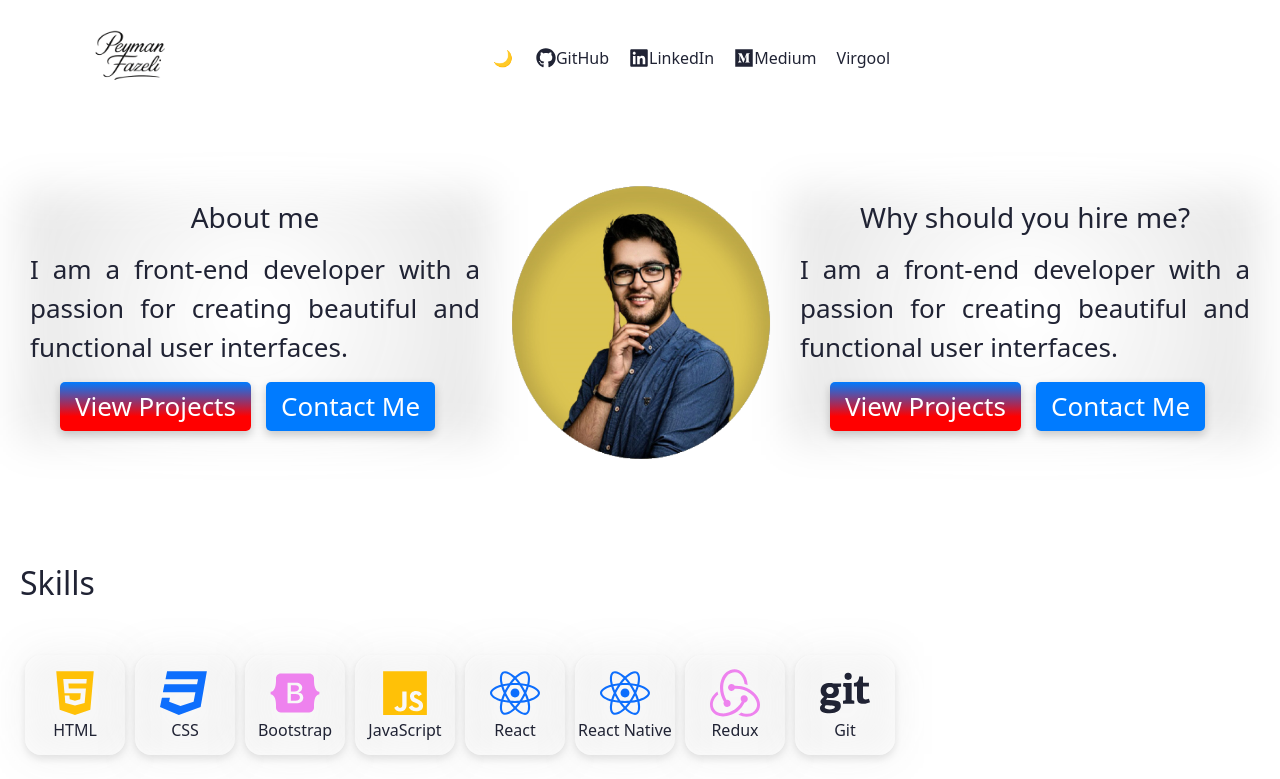
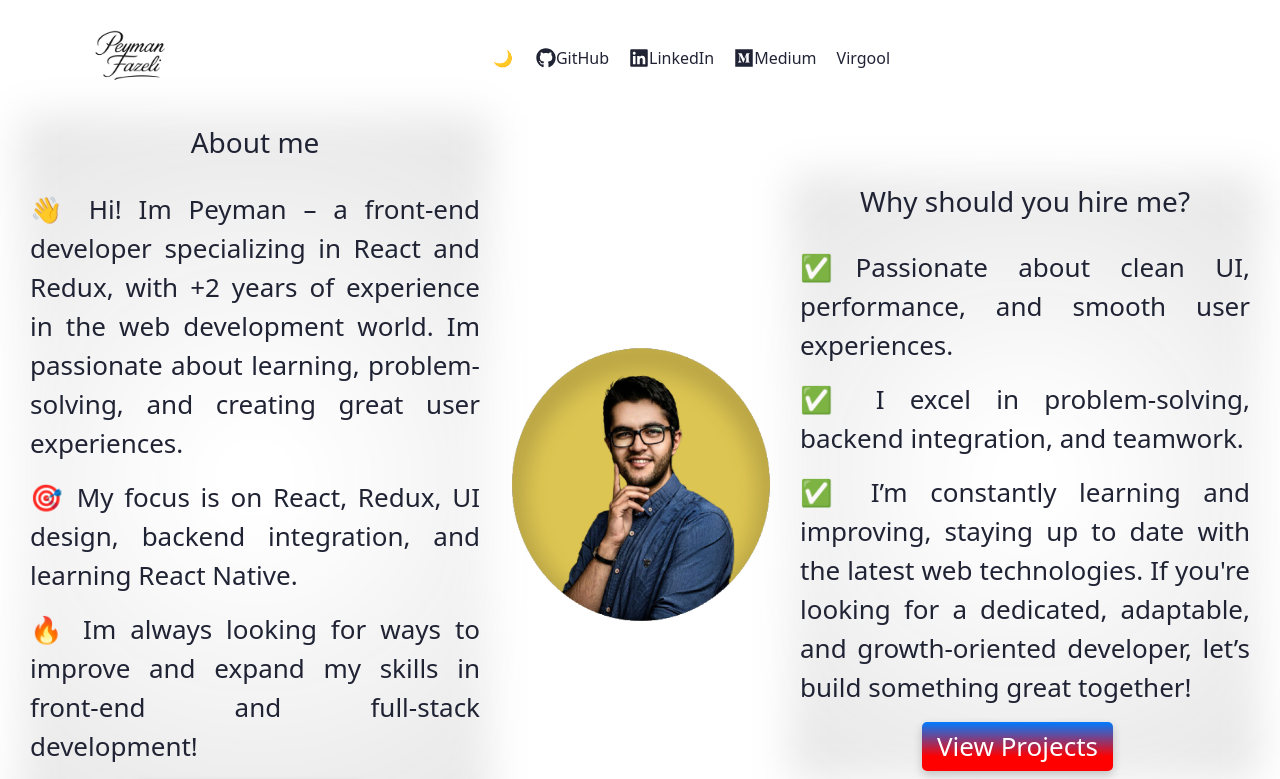
Before and after one commit to peymanfazeli/Portfolio, a React (Create React App) app: page / in a window 1280 px wide. Shown: the top 779 px of the page. Built offline with nearby package versions, Linux system fonts and the light colour scheme.

Commit message:
add about me article and why should hire me

```diff
--- a/src/components/Article.js
+++ b/src/components/Article.js
@@ -45,14 +45,16 @@ const Button = styled.button`
 // ],
 export default function Article({
     title = "My First Article",
-    content = "This is the content of my first article. It is a simple example of how to create a styled component in React.",
+    content = "",
     buttons = [],
+	children,
 }) {
   return (
     <ArticleContainer>
 		<BluredBg />
         <ArticleTitle>{title}</ArticleTitle>
         <ArticleDescription>{content}</ArticleDescription>
+		{children}
         {
             buttons ? (
 				<ButtonContainer>
--- a/src/components/Header.js
+++ b/src/components/Header.js
@@ -16,6 +16,11 @@ const Container = styled.div `
 	justify-content: space-between;
 	align-items: center;
 `
+const ArticleDescription = styled.p`
+	text-align: justify;
+	max-width: 450px;
+	margin-bottom: 15px;
+`;
 export default function Header() {
 	return (
 		<header className="App-header">
@@ -24,12 +29,24 @@ export default function Header() {
 			>
 				<Article
 					title='About me'
-					content='I am a front-end developer with a passion for creating beautiful and functional user interfaces.'
+					content=''
 					buttons={[
-						{ text: 'View Projects', onClick: () => alert('View Projects clicked'), bgColor: 'red' },
-						{ text: 'Contact Me', onClick: () => alert('Contact Me clicked') },
+						// { text: 'View Projects', onClick: () => alert('View Projects clicked'), bgColor: 'red' },
+						{ text: 'More about me?', onClick: () => alert('Contact Me clicked') },
 					]}
-				/>
+				>
+					{/* @TODO: these articles can come from config file and also rendered in a loop instead of writing them one by one */}
+					<ArticleDescription>
+					👋 Hi! Im Peyman – a front-end developer specializing in React and Redux, with +2 years of experience in the web development world. Im passionate about learning, problem-solving, and creating great user experiences.
+					</ArticleDescription>
+					<ArticleDescription>
+					🎯 My focus is on React, Redux, UI design, backend integration, and learning React Native.
+					</ArticleDescription>
+					<ArticleDescription>
+					🔥 Im always looking for ways to improve and expand my skills in front-end and full-stack development!
+					</ArticleDescription>
+
+				</Article>
 					<motion.img
 						src={profile}
 						alt="Profile"
@@ -46,12 +63,24 @@ export default function Header() {
 					/>
 				<Article
 					title='Why should you hire me?'
-					content='I am a front-end developer with a passion for creating beautiful and functional user interfaces.'
+					content=''
 					buttons={[
 						{ text: 'View Projects', onClick: () => alert('View Projects clicked'), bgColor: 'red' },
-						{ text: 'Contact Me', onClick: () => alert('Contact Me clicked') },
+						// { text: 'Contact Me', onClick: () => alert('Contact Me clicked') },
 					]}
-				/>
+				>
+					{/* @TODO: these articles can come from config file and also rendered in a loop instead of writing them one by one */}
+					<ArticleDescription>
+						✅Passionate about clean UI, performance, and smooth user experiences.
+					</ArticleDescription>
+					<ArticleDescription>
+					✅ I excel in problem-solving, backend integration, and teamwork.
+					</ArticleDescription>
+					<ArticleDescription>
+					✅ I’m constantly learning and improving, staying up to date with the latest web technologies. If you're looking for a dedicated, adaptable, and growth-oriented developer, let’s build something great together!
+					</ArticleDescription>
+
+				</Article>
 
 			</Container>
 		</header>
```
